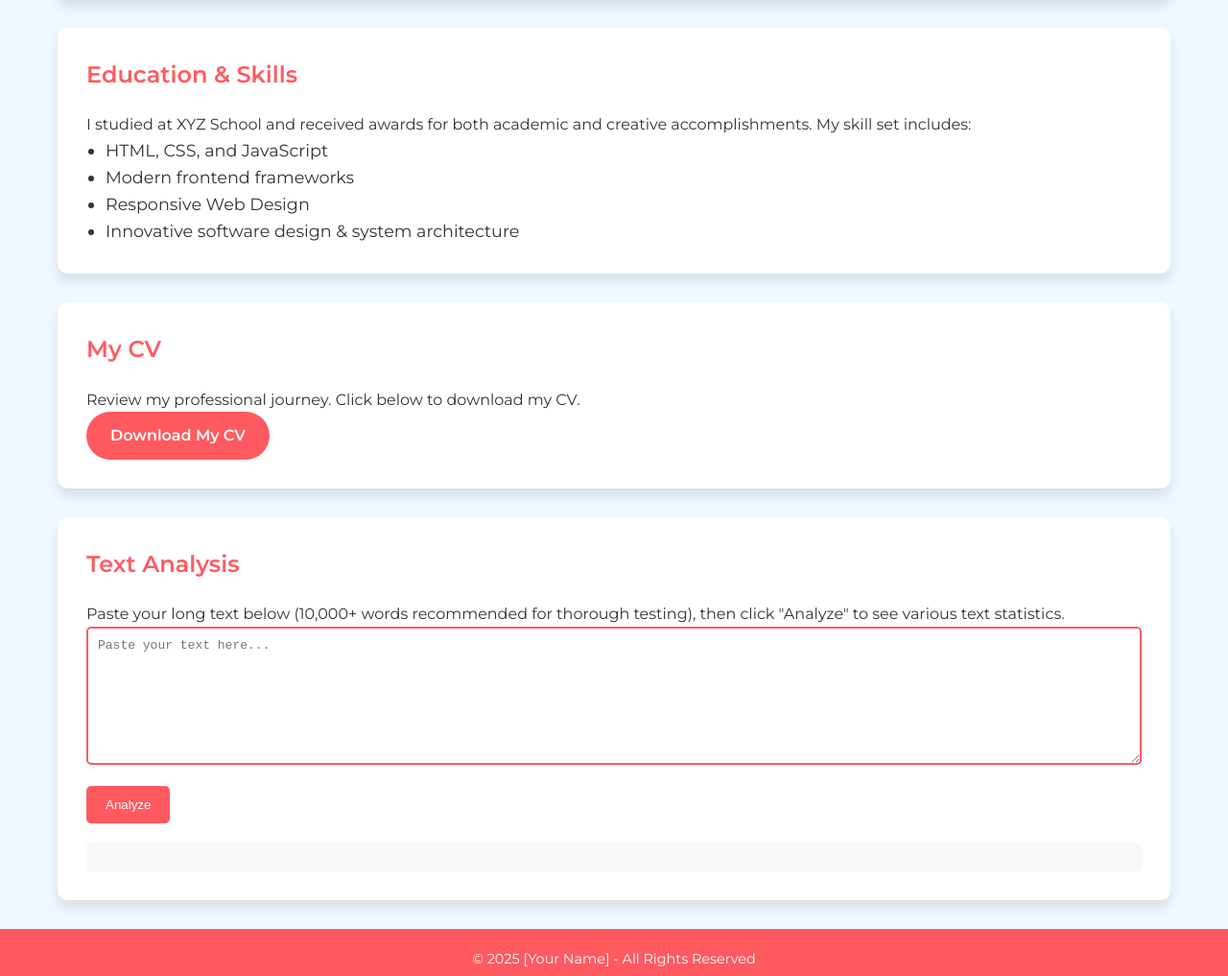
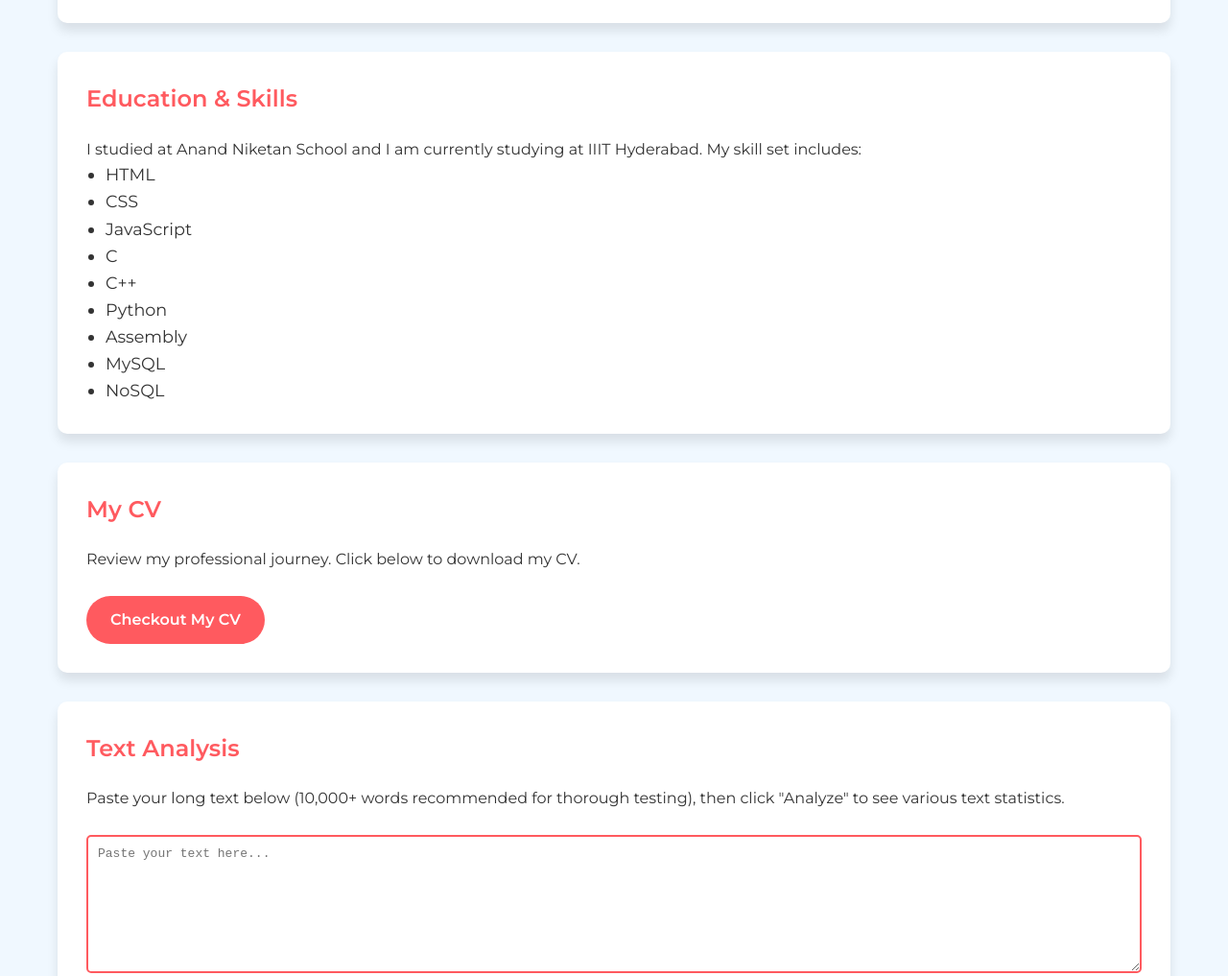
Before and after one commit to AryanPatel0910/AryanPatel0910, a plain HTML site: page index.html in a window 1280 px wide. Shown: the part 1020-2037 px from the top of the page at 96% size. Drawn offline with Linux system fonts and the light colour scheme.

Commit message:
changes in text

```diff
--- a/index.html
+++ b/index.html
@@ -3,7 +3,7 @@
 <head>
   <meta charset="UTF-8" />
   <meta name="viewport" content="width=device-width, initial-scale=1" />
-  <title>My Vibrant Portfolio</title>
+  <title>My Portfolio</title>
   <link rel="stylesheet" href="styles.css" />
 </head>
 <body>
@@ -14,7 +14,7 @@
   <header class="hero">
     <div class="hero-content">
       <h1>Welcome to My World</h1>
-      <p>I am [Your Name], a creative developer & designer turning ideas into visually stunning experiences.</p>
+      <p>I am Aryan Patel, a creative developer & designer turning ideas into visually stunning experiences.</p>
       <nav class="hero-nav">
         <a href="#about">About Me</a>
         <a href="#gallery">Gallery</a>
@@ -32,7 +32,7 @@
       <h2>About Me</h2>
       <div class="about-content">
         <img src="images/personal_picture.png" alt="Profile Picture" class="profile-img" />
-        <p>Hello! I’m [Your Name]. With a passion for modern web technologies and creative design, I build vibrant and interactive digital experiences. I enjoy merging functionality with beautiful design to leave a unique mark in the digital world.</p>
+        <p>Hello! I'm Aryan Patel. With a passion for modern web technologies and creative design, I build vibrant and interactive digital experiences. I enjoy merging functionality with beautiful design to leave a unique mark in the digital world.</p>
       </div>
     </section>
 
@@ -40,6 +40,7 @@
     <section id="gallery" class="card">
       <h2>Gallery</h2>
       <p>A peek at some highlights from my hometown.</p>
+      <br>
       <div class="gallery-grid">
         <img src="images/local_picture_1.png" alt="Local Picture 1" class="gallery-img" />
         <img src="images/local_picture_2.png" alt="Local Picture 2" class="gallery-img" />
@@ -50,12 +51,17 @@
     <!-- Education & Skills Section -->
     <section id="education" class="card">
       <h2>Education & Skills</h2>
-      <p>I studied at XYZ School and received awards for both academic and creative accomplishments. My skill set includes:</p>
+      <p>I studied at Anand Niketan School and I am currently studying at IIIT Hyderabad. My skill set includes:</p>
       <ul class="skills-list">
-        <li>HTML, CSS, and JavaScript</li>
-        <li>Modern frontend frameworks</li>
-        <li>Responsive Web Design</li>
-        <li>Innovative software design & system architecture</li>
+        <li>HTML</li>
+        <li>CSS</li>
+        <li>JavaScript</li>
+        <li>C</li>
+        <li>C++</li>
+        <li>Python</li>
+        <li>Assembly</li>
+        <li>MySQL</li>
+        <li>NoSQL</li>
       </ul>
     </section>
 
@@ -63,13 +69,15 @@
     <section id="cv" class="card">
       <h2>My CV</h2>
       <p>Review my professional journey. Click below to download my CV.</p>
-      <a href="cv.pdf" target="_blank" class="cv-btn">Download My CV</a>
+      <br>
+      <a href="cv.pdf" target="_blank" class="cv-btn">Checkout My CV</a>
     </section>
 
     <!-- Text Analysis Section -->
     <section id="analyze" class="card">
       <h2>Text Analysis</h2>
       <p>Paste your long text below (10,000+ words recommended for thorough testing), then click "Analyze" to see various text statistics.</p>
+      <br>
       <textarea id="textInput" rows="8" placeholder="Paste your text here..."></textarea>
       <button id="analyzeBtn" class="action-btn">Analyze</button>
       <div id="analysisResult"></div>
@@ -78,7 +86,7 @@
 
   <!-- Footer -->
   <footer>
-    <p>&copy; 2025 [Your Name] - All Rights Reserved</p>
+    <p>&copy;Aryan Patel - All Rights Reserved</p>
   </footer>
 
   <script src="script.js"></script>
```
